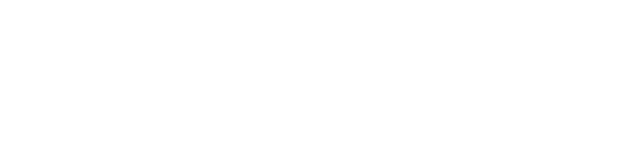
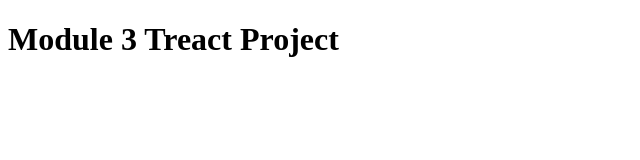
Before and after one commit to bon2jeff/final-project-treact, a plain HTML site: page index.html in a window 1280 px wide. Shown: the whole page, without its empty margins (0-640 px from the left). Drawn offline with Linux system fonts and the light colour scheme.

Commit message:
submit final project

```diff
--- a/index.html
+++ b/index.html
@@ -6,6 +6,7 @@
   <title>Treact</title>
 </head>
 <body>
+  <h1>Module 3 Treact Project</h1>
 
 </body>
 </html>
```
